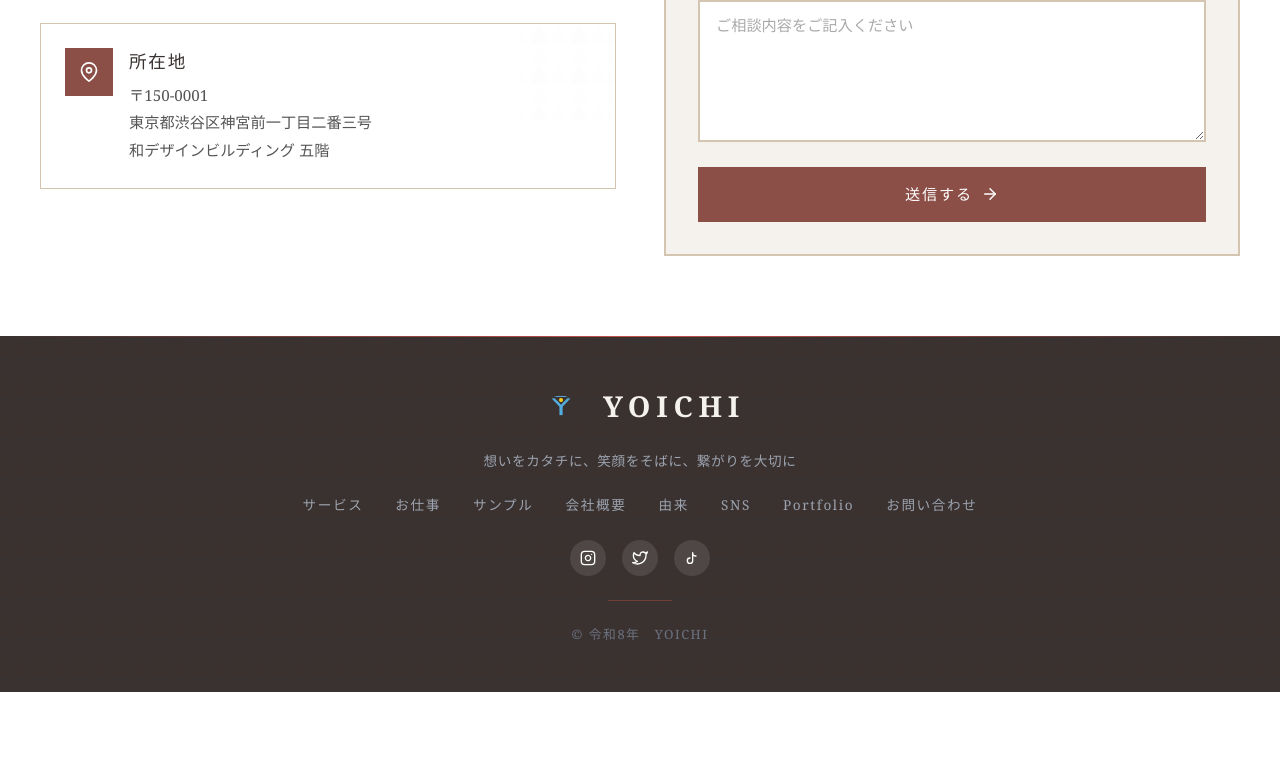
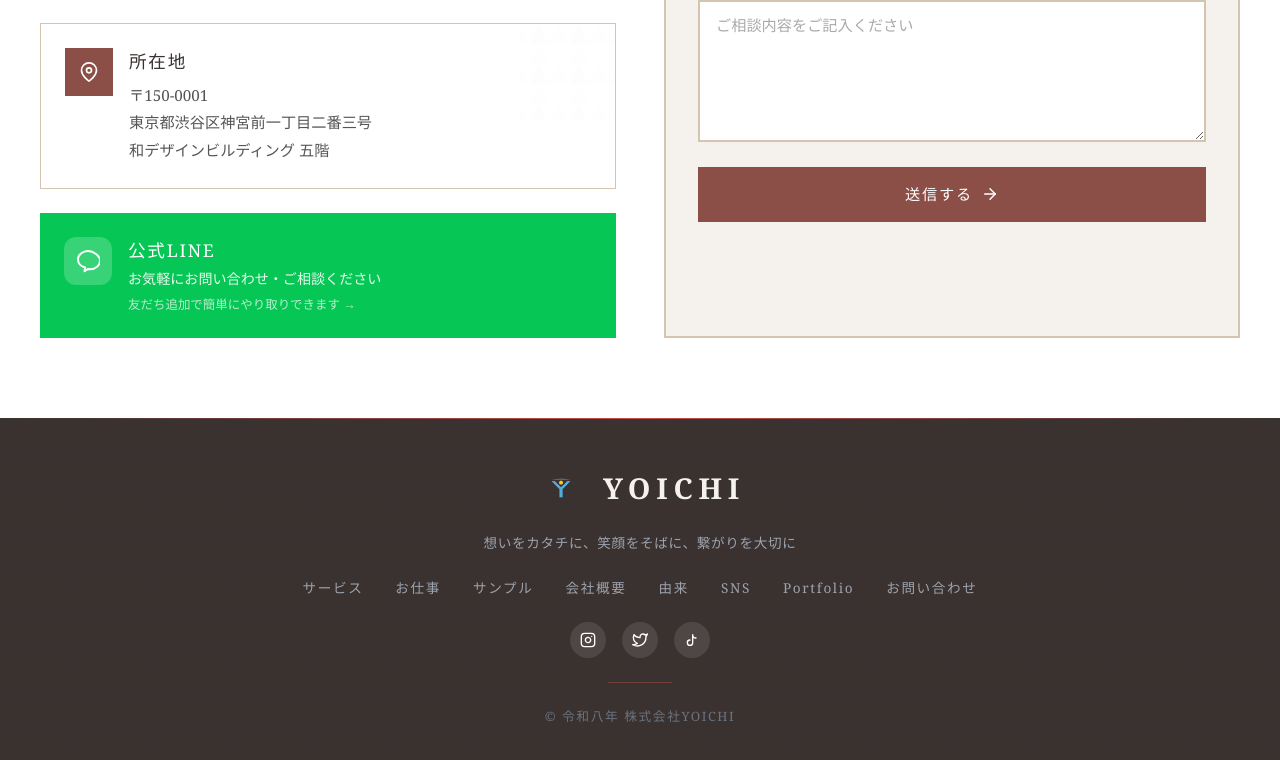
Before and after one commit to sy1067ys/yoichi-homepage, a React (Vite) app: page / in a window 1280 px wide. Shown: the part 7753-8513 px from the top of the page. Before the commit the page ends 8445 px from the top, so only its background shows below. Built offline with nearby package versions, Linux system fonts and the light colour scheme.

Commit message:
Update App.tsx

```diff
--- a/src/app/App.tsx
+++ b/src/app/App.tsx
@@ -13,6 +13,7 @@ const IconMapPin = ({ color = "currentColor", size = 20 }) => (<svg width={size}
 const IconInstagram = ({ color = "currentColor", size = 20 }) => (<svg width={size} height={size} viewBox="0 0 24 24" fill="none" stroke={color} strokeWidth="2" strokeLinecap="round" strokeLinejoin="round"><rect x="2" y="2" width="20" height="20" rx="5" ry="5"/><path d="M16 11.37A4 4 0 1 1 12.63 8 4 4 0 0 1 16 11.37z"/><line x1="17.5" y1="6.5" x2="17.51" y2="6.5"/></svg>);
 const IconTwitter = ({ color = "currentColor", size = 20 }) => (<svg width={size} height={size} viewBox="0 0 24 24" fill="none" stroke={color} strokeWidth="2" strokeLinecap="round" strokeLinejoin="round"><path d="M23 3a10.9 10.9 0 0 1-3.14 1.53 4.48 4.48 0 0 0-7.86 3v1A10.66 10.66 0 0 1 3 4s-4 9 5 13a11.64 11.64 0 0 1-7 2c9 5 20 0 20-11.5a4.5 4.5 0 0 0-.08-.83A7.72 7.72 0 0 0 23 3z"/></svg>);
 const IconTikTok = ({ color = "currentColor", size = 20 }) => (<svg width={size} height={size} viewBox="0 0 24 24" fill="none" stroke={color} strokeWidth="2" strokeLinecap="round" strokeLinejoin="round"><path d="M9 12a4 4 0 1 0 4 4V4a5 5 0 0 0 5 5"/></svg>);
+const IconLine = ({ color = "currentColor", size = 20 }) => (<svg width={size} height={size} viewBox="0 0 24 24" fill="none" stroke={color} strokeWidth="2" strokeLinecap="round" strokeLinejoin="round"><path d="M12 2C6.48 2 2 5.81 2 10.5c0 3.77 3.05 6.93 7.16 7.94-.1.56-.64 3.37-.67 3.56 0 0-.01.11.05.15.07.05.14.02.14.02.19-.03 2.19-1.44 3.1-2.12.73.1 1.48.15 2.22.15 5.52 0 10-3.81 10-8.5S17.52 2 12 2z"/></svg>);
 const IconMenu = () => (<svg width="24" height="24" viewBox="0 0 24 24" fill="none" stroke="currentColor" strokeWidth="2" strokeLinecap="round" strokeLinejoin="round"><line x1="3" y1="12" x2="21" y2="12"/><line x1="3" y1="6" x2="21" y2="6"/><line x1="3" y1="18" x2="21" y2="18"/></svg>);
 const IconX = () => (<svg width="24" height="24" viewBox="0 0 24 24" fill="none" stroke="currentColor" strokeWidth="2" strokeLinecap="round" strokeLinejoin="round"><line x1="18" y1="6" x2="6" y2="18"/><line x1="6" y1="6" x2="18" y2="18"/></svg>);
 const IconExternalLink = ({ size = 13 }) => (<svg width={size} height={size} viewBox="0 0 24 24" fill="none" stroke="currentColor" strokeWidth="2" strokeLinecap="round" strokeLinejoin="round"><path d="M18 13v6a2 2 0 0 1-2 2H5a2 2 0 0 1-2-2V8a2 2 0 0 1 2-2h6"/><polyline points="15 3 21 3 21 9"/><line x1="10" y1="14" x2="21" y2="3"/></svg>);
@@ -671,6 +672,22 @@ export default function App() {
               <ContactCard icon={IconMail} title="電子郵便"><a href="mailto:info@yoichi.co.jp" style={{ color:"#555", textDecoration:"none" }}>info@yoichi.co.jp</a></ContactCard>
               <ContactCard icon={IconPhone} title="電話番号"><a href="tel:+81-3-1234-5678" style={{ color:"#555", textDecoration:"none" }}>〇三（一二三四）五六七八</a><p style={{ fontSize:"0.85rem", color:C.textMuted, marginTop:4 }}>営業時間：平日 9:00 - 18:00</p></ContactCard>
               <ContactCard icon={IconMapPin} title="所在地"><p style={{ color:"#555", lineHeight:1.8, fontSize:"0.95rem" }}>〒150-0001<br />東京都渋谷区神宮前一丁目二番三号<br />和デザインビルディング 五階</p></ContactCard>
+              {/* 公式LINE */}
+              <a href="https://line.me/" target="_blank" rel="noopener noreferrer" style={{ textDecoration:"none", display:"block" }}>
+                <div style={{ display:"flex", gap:"1rem", background:"#06C755", padding:"1.5rem", position:"relative", overflow:"hidden", transition:"all 0.2s", cursor:"pointer" }}
+                  onMouseEnter={e => { e.currentTarget.style.transform="translateY(-2px)"; e.currentTarget.style.boxShadow="0 6px 20px rgba(6,199,85,0.3)"; }}
+                  onMouseLeave={e => { e.currentTarget.style.transform="none"; e.currentTarget.style.boxShadow="none"; }}
+                >
+                  <div style={{ width:48, height:48, background:"rgba(255,255,255,0.2)", display:"flex", alignItems:"center", justifyContent:"center", flexShrink:0, borderRadius:"12px" }}>
+                    <IconLine color="#fff" size={24} />
+                  </div>
+                  <div>
+                    <h3 style={{ fontSize:"1.1rem", marginBottom:"0.3rem", letterSpacing:"0.1em", color:"#fff" }}>公式LINE</h3>
+                    <p style={{ color:"rgba(255,255,255,0.9)", fontSize:"0.88rem", lineHeight:1.6 }}>お気軽にお問い合わせ・ご相談ください</p>
+                    <p style={{ color:"rgba(255,255,255,0.7)", fontSize:"0.78rem", marginTop:"0.3rem" }}>友だち追加で簡単にやり取りできます →</p>
+                  </div>
+                </div>
+              </a>
             </div>
             <div style={{ background:C.bg, padding:"2rem", border:`2px solid ${C.border}`, position:"relative", overflow:"hidden" }}>
               <div style={{ display:"flex", flexDirection:"column", gap:"1.2rem", position:"relative" }}>
@@ -704,7 +721,7 @@ export default function App() {
             ))}
           </div>
           <div style={{ width:64, height:1, background:C.accent, opacity:0.4 }} />
-          <p style={{ fontSize:"0.8rem", color:"#6b7280", letterSpacing:"0.12em" }}>© 令和8年　YOICHI</p>
+          <p style={{ fontSize:"0.8rem", color:"#6b7280", letterSpacing:"0.12em" }}>© 令和八年 株式会社YOICHI</p>
         </div>
       </footer>
 
```
